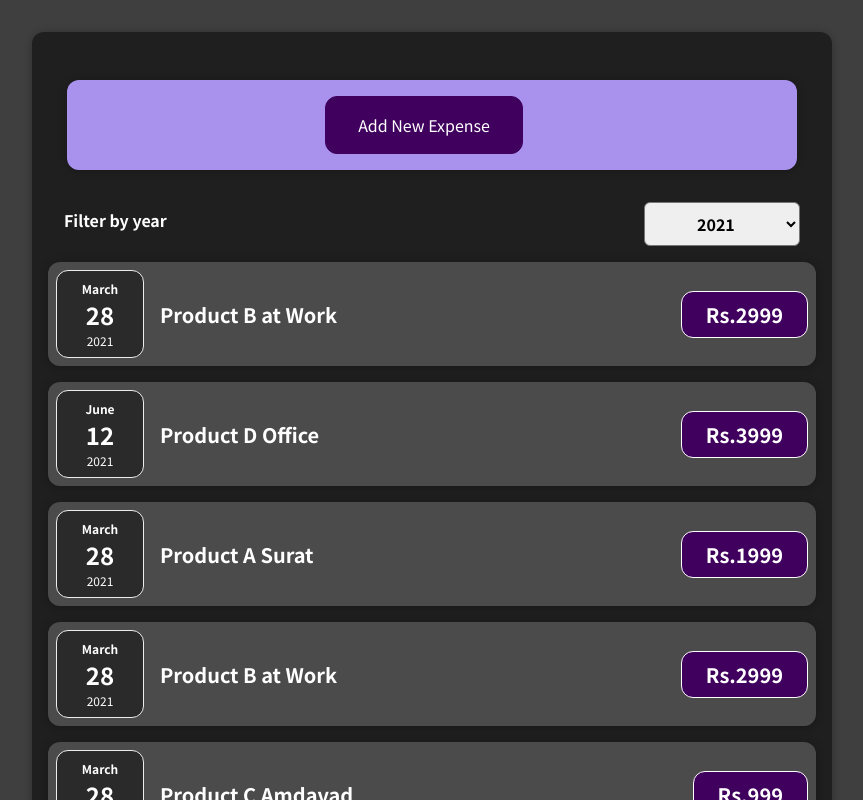
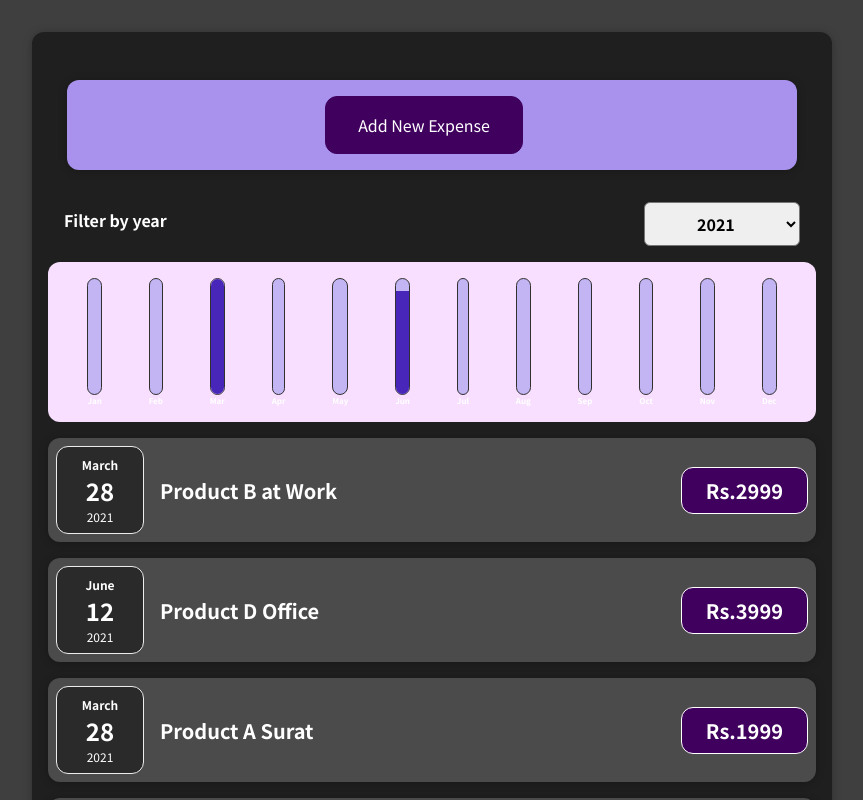
Before and after one commit to dhaval1997/React-Expense-App, a React (Vite) app: page / in a window 1280 px wide. Shown: the top 800 px of the page, without its empty margins (208-1071 px from the left). Built offline with nearby package versions, Linux system fonts and the light colour scheme.

Commit message:
Added Chart Functionality

```diff
--- a/src/App.js
+++ b/src/App.js
@@ -7,6 +7,7 @@ import "./Components/Expenses.css";
 import NewExpense from "./Components/NewExpense";
 import ExpensesFilter from "./Components/ExpenseFilter";
 import ExpenseList from "./Components/ExpenseList";
+import ExpensesChart from "./Components/ExpensesChart";
 
 const AppLayout = () => {
   const [expenses, setExpense] = useState(dummyData);
@@ -33,6 +34,7 @@ const AppLayout = () => {
           selected={filteredYear}
           onChangeFilter={filterChangeHandler}
         />
+        <ExpensesChart expenses = {filteredExpenses} />
         <ExpenseList items={filteredExpenses} />
       </Card>
     </>
--- /dev/null
+++ b/src/Components/Chart/Chart.css
@@ -0,0 +1,9 @@
+.chart {
+    padding: 1rem;
+    border-radius: 12px;
+    background-color: #f8dfff;
+    text-align: center;
+    display: flex;
+    justify-content: space-around;
+    height: 10rem;
+  }
--- /dev/null
+++ b/src/Components/Chart/Chart.js
@@ -0,0 +1,24 @@
+import React from 'react';
+
+import ChartBar from './ChartBar';
+import './Chart.css';
+
+const Chart = (props) => {
+  const dataPointValues = props.dataPoints.map(dataPoint => dataPoint.value);
+  const totalMaximum = Math.max(...dataPointValues);
+
+  return (
+    <div className='chart'>
+      {props.dataPoints.map((dataPoint) => (
+        <ChartBar
+          key={dataPoint.label}
+          value={dataPoint.value}
+          maxValue={totalMaximum}
+          label={dataPoint.label}
+        />
+      ))}
+    </div>
+  );
+};
+
+export default Chart;
--- /dev/null
+++ b/src/Components/Chart/ChartBar.css
@@ -0,0 +1,30 @@
+.chart-bar {
+    height: 100%;
+    display: flex;
+    flex-direction: column;
+    align-items: center;
+  }
+
+  .chart-bar__inner {
+    height: 100%;
+    width: 100%;
+    border: 1px solid #313131;
+    border-radius: 12px;
+    background-color: #c3b4f3;
+    overflow: hidden;
+    display: flex;
+    flex-direction: column;
+    justify-content: flex-end;
+  }
+
+  .chart-bar__fill {
+    background-color: #4826b9;
+    width: 100%;
+    transition: all 0.3s ease-out;
+  }
+
+  .chart-bar__label {
+    font-weight: bold;
+    font-size: 0.5rem;
+    text-align: center;
+  }
--- /dev/null
+++ b/src/Components/Chart/ChartBar.js
@@ -0,0 +1,25 @@
+import React from 'react';
+
+import './ChartBar.css';
+
+const ChartBar = (props) => {
+  let barFillHeight = '0%';
+
+  if (props.maxValue > 0) {
+    barFillHeight = Math.round((props.value / props.maxValue) * 100) + '%';
+  }
+
+  return (
+    <div className='chart-bar'>
+      <div className='chart-bar__inner'>
+        <div
+          className='chart-bar__fill'
+          style={{ height: barFillHeight }}
+        ></div>
+      </div>
+      <div className='chart-bar__label'>{props.label}</div>
+    </div>
+  );
+};
+
+export default ChartBar;
--- /dev/null
+++ b/src/Components/ExpensesChart.js
@@ -0,0 +1,29 @@
+import React from 'react';
+
+import Chart from './Chart/Chart';
+
+const ExpensesChart = (props) => {
+  const chartDataPoints = [
+    { label: 'Jan', value: 0 },
+    { label: 'Feb', value: 0 },
+    { label: 'Mar', value: 0 },
+    { label: 'Apr', value: 0 },
+    { label: 'May', value: 0 },
+    { label: 'Jun', value: 0 },
+    { label: 'Jul', value: 0 },
+    { label: 'Aug', value: 0 },
+    { label: 'Sep', value: 0 },
+    { label: 'Oct', value: 0 },
+    { label: 'Nov', value: 0 },
+    { label: 'Dec', value: 0 },
+  ];
+
+  for (const expense of props.expenses) {
+    const expenseMonth = expense.date.getMonth(); // starting at 0 => January => 0
+    chartDataPoints[expenseMonth].value += expense.amount;
+  }
+
+  return <Chart dataPoints={chartDataPoints} />;
+};
+
+export default ExpensesChart;
```
